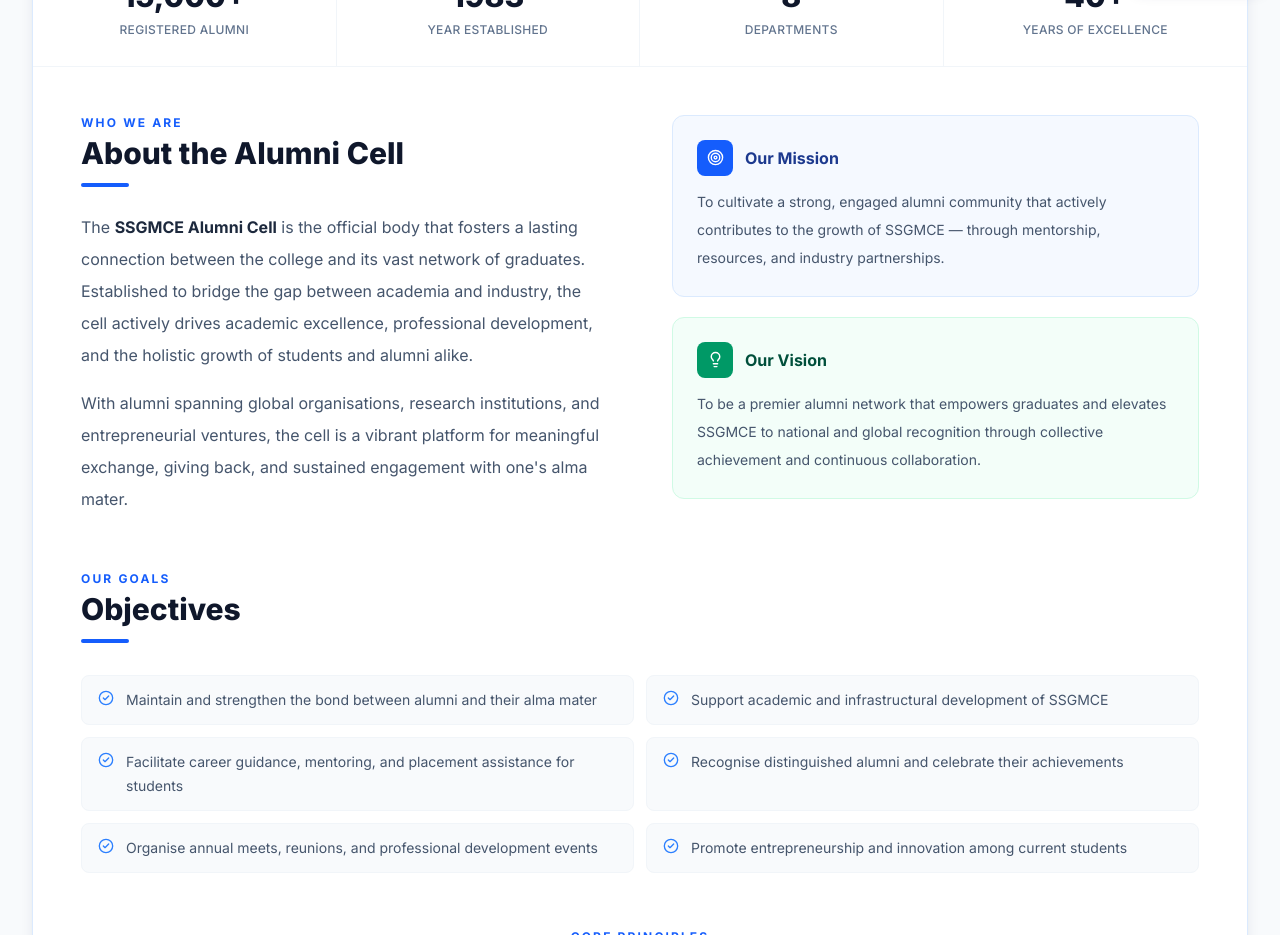
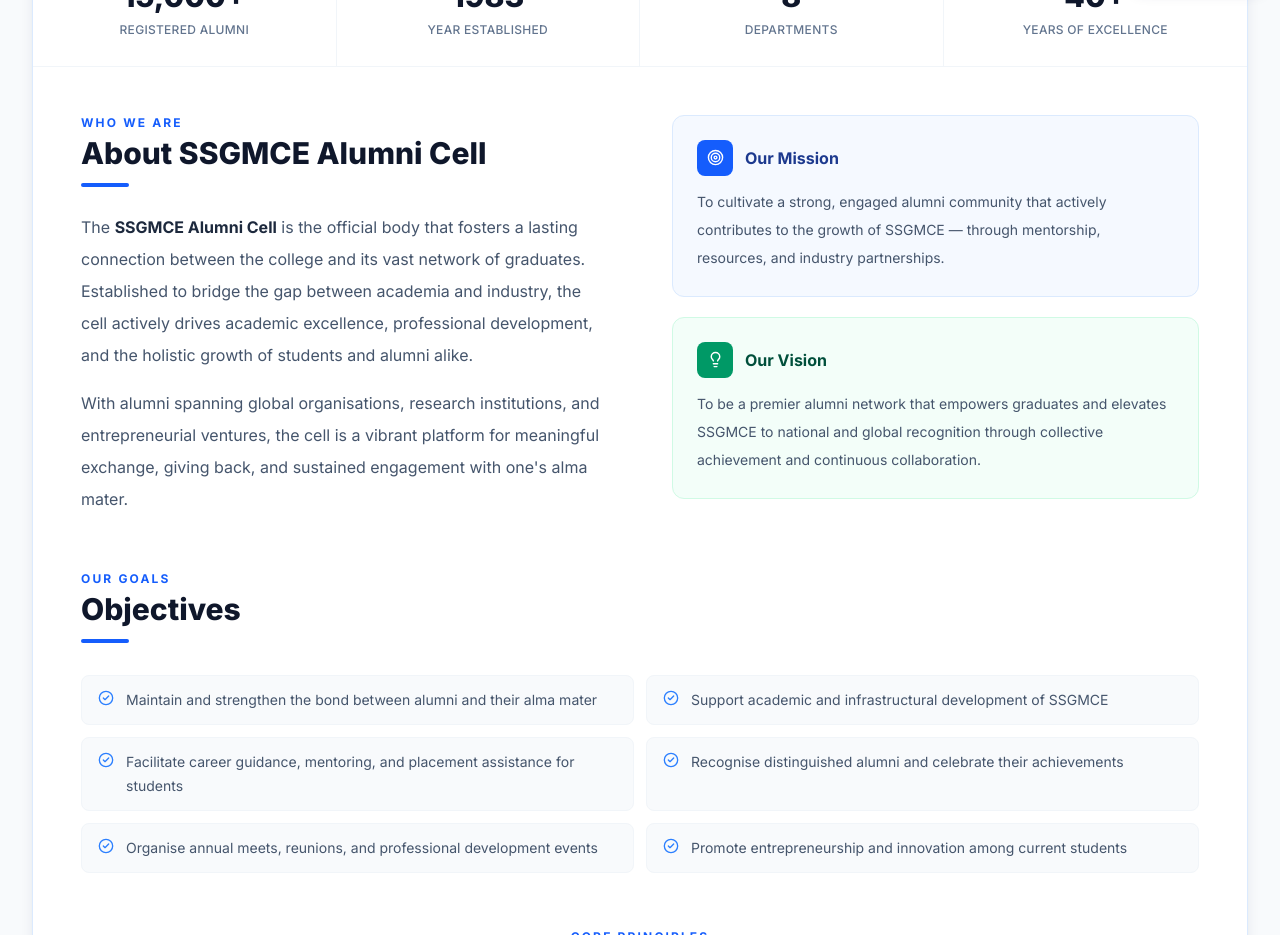
Before and after one commit to ssgmce-website/AluminiPortalFronted, a React (Vite) app: page /about/alumni-cell in a window 1280 px wide. Shown: the part 800-1735 px from the top of the page. Built offline with nearby package versions, Linux system fonts and the light colour scheme; no server answers.

Commit message:
refactor: update Alumni Cell branding and clean up Navbar navigation styling

```diff
--- a/src/components/Navbar.jsx
+++ b/src/components/Navbar.jsx
@@ -56,8 +56,7 @@ function MobileDropdown({ name, label, mainPath, items, openMenu, setOpenMenu, a
           to={mainPath}
           onClick={onNavigate}
           className={({ isActive }) =>
-            `flex-1 px-4 py-3 text-left text-sm font-semibold text-slate-700 transition hover:bg-blue-50 hover:text-blue-800 ${
-              active || isActive ? "bg-blue-50 text-blue-800" : ""
+            `flex-1 px-4 py-3 text-left text-sm font-semibold text-slate-700 transition hover:bg-blue-50 hover:text-blue-800 ${active || isActive ? "bg-blue-50 text-blue-800" : ""
             }`
           }
         >
@@ -104,7 +103,7 @@ function Navbar() {
   const location = useLocation();
 
   const aboutItems = [
-    { label: "Alumni Cell", path: "/about/alumni-cell" },
+    { label: "SSGMCE Alumni Cell", path: "/about/alumni-cell" },
     { label: "Executive Team", path: "/about/executive-team" },
     { label: "Alumni Cell Activities", path: "/about/activity-organized" },
     ,];
@@ -177,8 +176,7 @@ function Navbar() {
               to="/distinguished-alumni"
               onClick={closeMobileMenu}
               className={({ isActive }) =>
-                `block border-b border-blue-100 px-4 py-3 text-sm font-semibold text-slate-700 transition hover:bg-blue-50 hover:text-blue-800 ${
-                  isActive ? "bg-blue-50 text-blue-800" : ""
+                `block border-b border-blue-100 px-4 py-3 text-sm font-semibold text-slate-700 transition hover:bg-blue-50 hover:text-blue-800 ${isActive ? "bg-blue-50 text-blue-800" : ""
                 }`
               }
             >
@@ -189,8 +187,7 @@ function Navbar() {
               to="/about/annual-report"
               onClick={closeMobileMenu}
               className={({ isActive }) =>
-                `block border-b border-blue-100 px-4 py-3 text-sm font-semibold text-slate-700 transition hover:bg-blue-50 hover:text-blue-800 ${
-                  isActive ? "bg-blue-50 text-blue-800" : ""
+                `block border-b border-blue-100 px-4 py-3 text-sm font-semibold text-slate-700 transition hover:bg-blue-50 hover:text-blue-800 ${isActive ? "bg-blue-50 text-blue-800" : ""
                 }`
               }
             >
--- a/src/pages/AlumniCell.jsx
+++ b/src/pages/AlumniCell.jsx
@@ -137,7 +137,7 @@ function AlumniCell() {
         >
           {/* About text */}
           <motion.div variants={fadeUp}>
-            <SectionHeading eyebrow="Who We Are" title="About the Alumni Cell" />
+            <SectionHeading eyebrow="Who We Are" title="About SSGMCE Alumni Cell" />
             <p className="mt-6 text-base leading-8 text-slate-600">
               The <strong className="text-slate-800">SSGMCE Alumni Cell</strong> is the official body that
               fosters a lasting connection between the college and its vast network of graduates. Established
```
